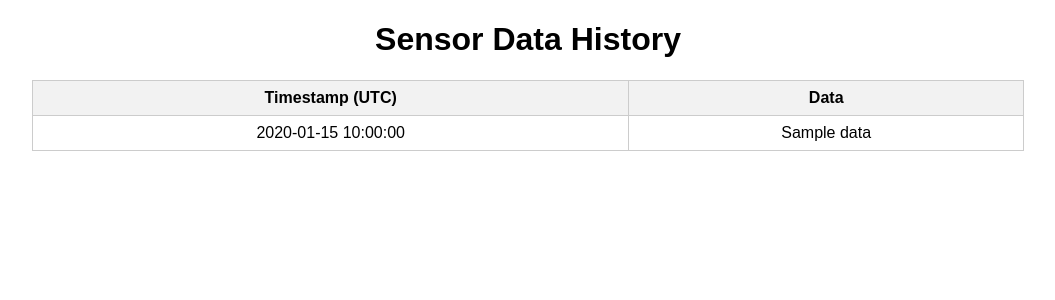
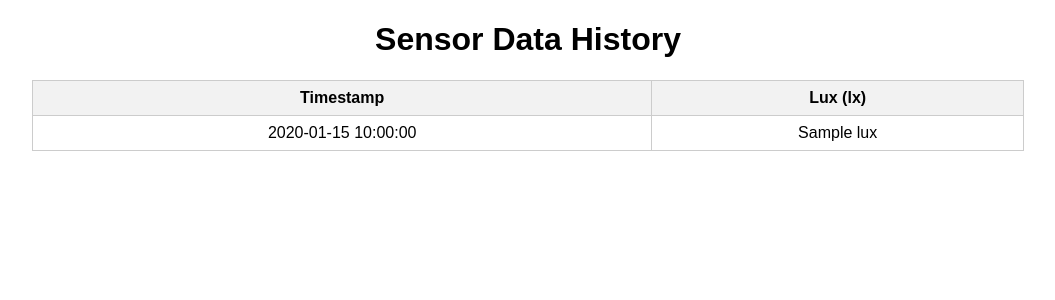
Before and after one commit to hphuc15/LightSense_IoT, a Flask app: template server/templates/data.html in a window 1280 px wide. Shown: the top 300 px of the page, without its empty margins (112-1167 px from the left). Run offline with Flask 3, Linux system fonts and the light colour scheme; the template is opened without the code that fills it: most values are stand-ins (such as "Sample title", 1, 10 or a date in 2020).

Commit message:
chore(server): update data.html for bh1750 data

```diff
--- a/server/templates/data.html
+++ b/server/templates/data.html
@@ -30,13 +30,13 @@
     <h1>Sensor Data History</h1>
     <table>
         <tr>
-            <th>Timestamp (UTC)</th>
-            <th>Data</th>
+            <th>Timestamp</th>
+            <th>Lux (lx)</th>
         </tr>
-        {% for record in data %}
+        {% for record in records %}
         <tr>
             <td>{{ record.timestamp }}</td>
-            <td>{{ record.data }}</td>
+            <td>{{ record.lux }}</td>
         </tr>
         {% endfor %}
     </table>
```
